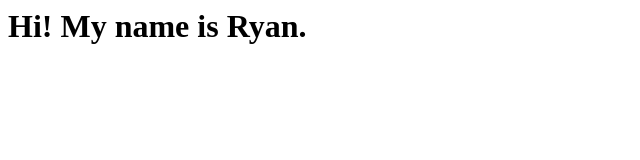
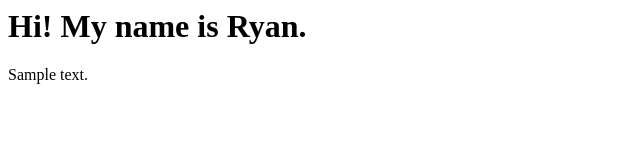
Before and after one commit to emotatertot/new-repo, a plain HTML site: page index.html in a window 1280 px wide. Shown: the full height of the page, 0-640 px from the left. Drawn offline with Linux system fonts and the light colour scheme.

Commit message:
update code

```diff
--- a/index.html
+++ b/index.html
@@ -1 +1,2 @@
 <h1>Hi! My name is Ryan.</h1>
+<p>Sample text.</p>
```
